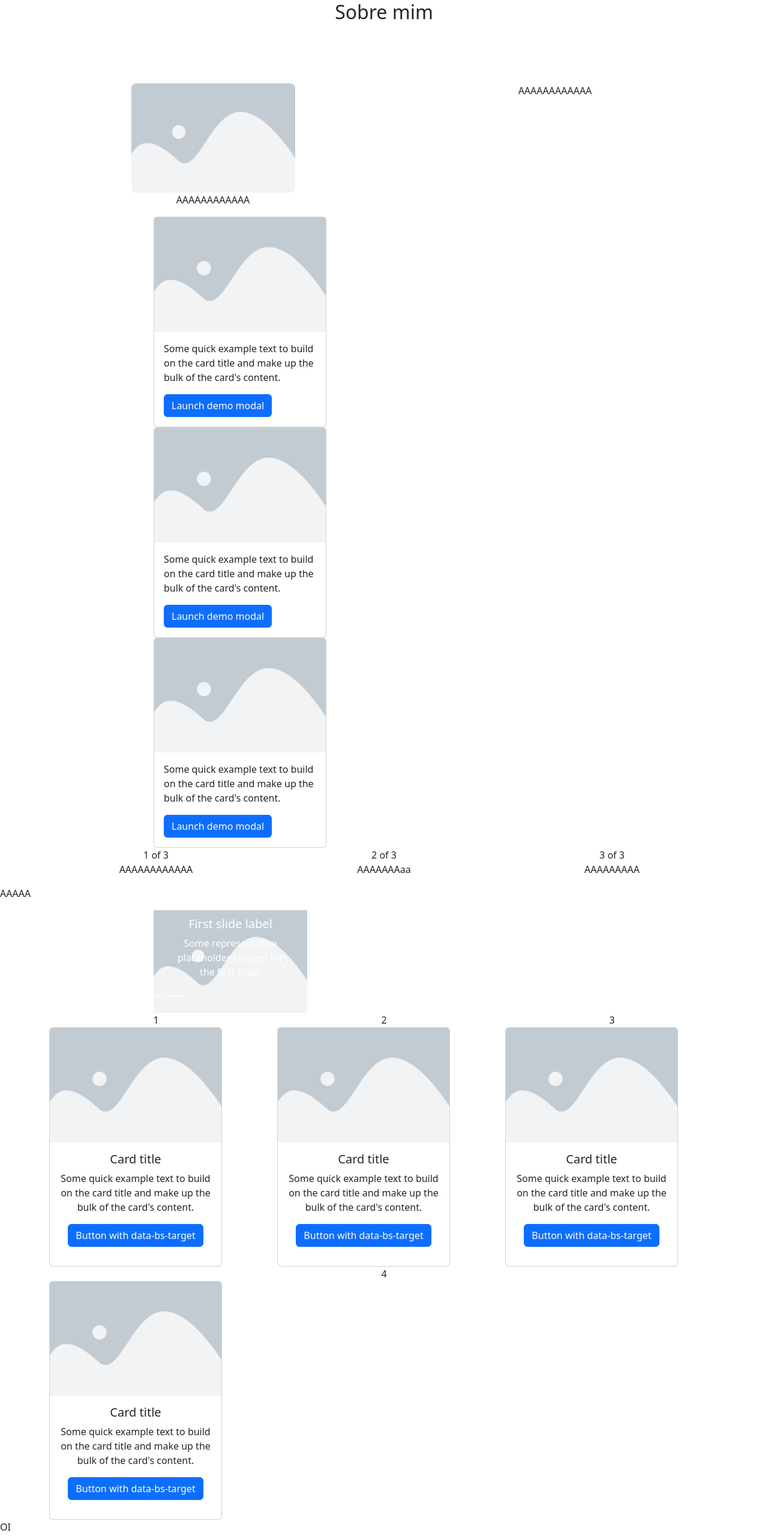
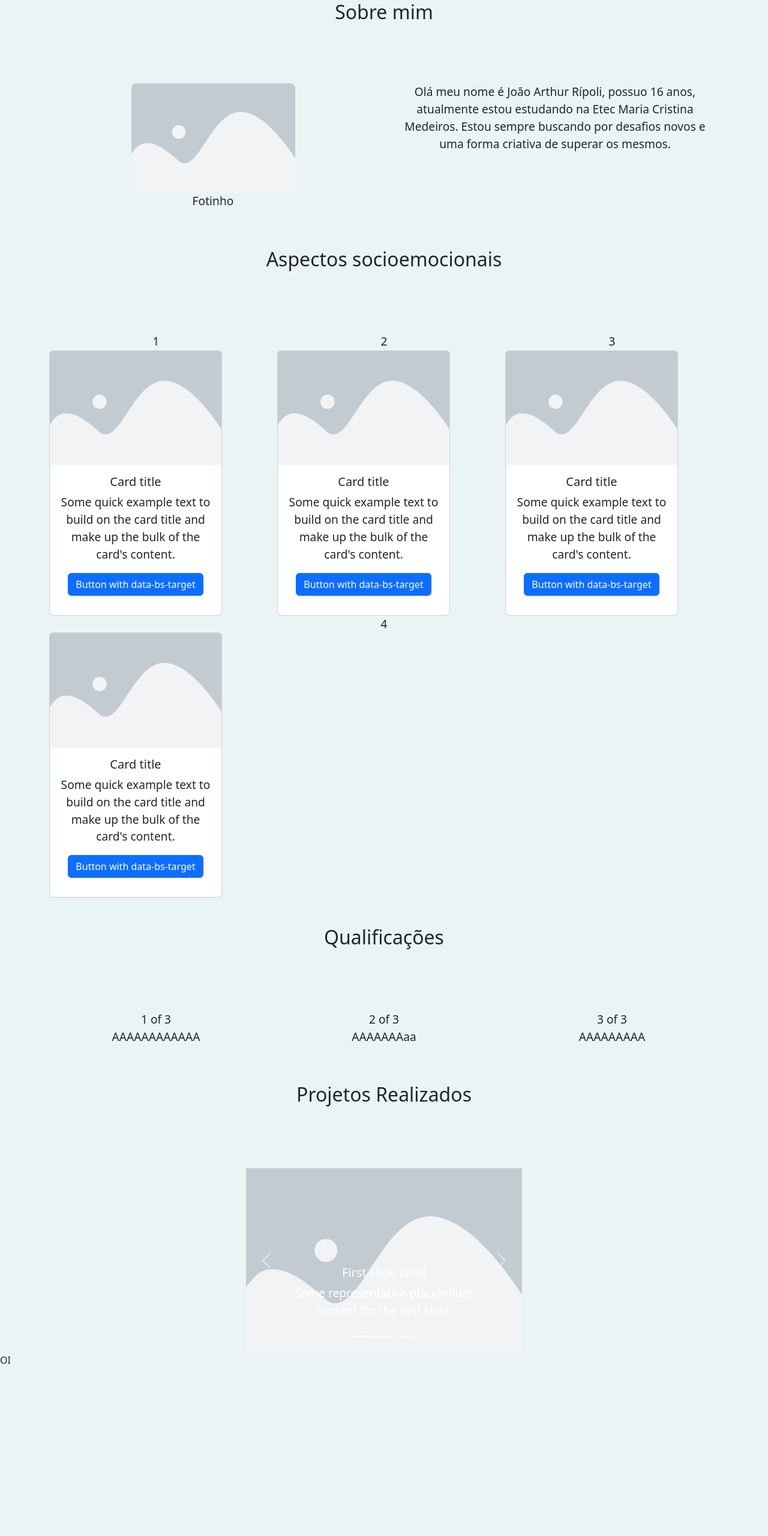
Before and after one commit to JoArthur8/CurriculoBootstrap, a plain HTML site: page index.html in a window 1280 px wide. Shown: the part 100-2660 px from the top of the page at 60% size. After the commit the page ends 2395 px from the top, so only its background shows below. Drawn offline with Linux system fonts and the light colour scheme.

Commit message:
arrumada

```diff
--- a/css/estilo.css
+++ b/css/estilo.css
@@ -1,12 +1,24 @@
-.socioemocional , .portfolio .carousel {
-    padding-left: 20%;
+/* Cores */
+
+/*
+#6b9080
+#a4c3b2
+#cce3de
+#eaf4f4
+#f6fff8
+*/
+body{
+    background-color: #eaf4f4;
 }
-.carousel {
+main{
+    padding-left: 5%;
+    padding-right: 5%;
+    font-size: 1.2rem;
+}
 
-    width: 40%;
-}
-/* Consertar carrosel depois */
+
 h1{
+    text-align: center;
     font-size: 2rem;
     line-height: 1rem;
     margin-top: 5%;
@@ -18,3 +30,10 @@ h1{
     justify-self: center;
     align-self: center;
 }
+.carrossel {
+    margin-left: auto;
+    margin-right: auto;
+    align-items: center;
+    justify-content: center;
+    width: 40%;
+}
--- a/index.html
+++ b/index.html
@@ -10,11 +10,7 @@
     <header>
 
     </header>
-    <div class="banner">
-      <!-- Colocar tema claro e escuro -->
-      <!-- Fazer dropdown (FEITO)-->
 
-    </div>
       <nav class="navbar navbar-expand-lg bg-body-tertiary">
         <div class="container-fluid">
           <a class="navbar-brand" href="#">Navbar</a>
@@ -44,6 +40,7 @@
           </div>
         </div>
       </nav>
+
     <main>
       <section class="sobre">
         <!-- Coluna de grid 2 (OK)-->
@@ -54,182 +51,18 @@
 
             <img class="sobreimg" src="img/elementor-placeholder-image.png" alt="">
             <!-- Colocar uma foto minha aqui depois -->
-            <p>AAAAAAAAAAAA</p>
+            <p>Fotinho</p>
           </div>
           <div class="col">
             <!-- Colocar um textinho de sobre mim depois -->
-            <p>AAAAAAAAAAAA</p>
+            <p>Olá meu nome é João Arthur Rípoli, possuo 16 anos, atualmente estou estudando na Etec Maria Cristina Medeiros. Estou sempre buscando por desafios novos e uma forma criativa de superar os mesmos. </p>
 
           </div>
         </div>
         </div>
       </section>
       <section class="socioemocional">
-        <!-- Cards com modal -->
-        <div class="card" style="width: 18rem;">
-          <img src="img/elementor-placeholder-image.png" class="card-img-top" alt="...">
-          <div class="card-body">
-            <!--  -->
-            <p class="card-text">Some quick example text to build on the card title and make up the bulk of the card's content.</p>
-            <!-- Button trigger modal -->
-        <button type="button" class="btn btn-primary" data-bs-toggle="modal" data-bs-target="#exampleModal">
-          Launch demo modal
-        </button>
-
-        <!-- Modal -->
-        <div class="modal fade" id="exampleModal" tabindex="-1" aria-labelledby="exampleModalLabel" aria-hidden="true">
-          <div class="modal-dialog">
-            <div class="modal-content">
-              <div class="modal-header">
-                <h1 class="modal-title fs-5" id="exampleModalLabel">Modal title</h1>
-                <button type="button" class="btn-close" data-bs-dismiss="modal" aria-label="Close"></button>
-              </div>
-              <div class="modal-body">
-                ...
-              </div>
-              <div class="modal-footer">
-                <button type="button" class="btn btn-secondary" data-bs-dismiss="modal">Close</button>
-                <button type="button" class="btn btn-primary">Save changes</button>
-              </div>
-            </div>
-          </div>
-        </div>
-          </div>
-        </div>
-        <div class="card" style="width: 18rem;">
-          <img src="img/elementor-placeholder-image.png" class="card-img-top" alt="...">
-          <div class="card-body">
-            <p class="card-text">Some quick example text to build on the card title and make up the bulk of the card's content.</p>
-            <!-- Button trigger modal -->
-        <button type="button" class="btn btn-primary" data-bs-toggle="modal" data-bs-target="#exampleModal">
-          Launch demo modal
-        </button>
-
-        <!-- Modal -->
-        <div class="modal fade" id="exampleModal" tabindex="-1" aria-labelledby="exampleModalLabel" aria-hidden="true">
-          <div class="modal-dialog">
-            <div class="modal-content">
-              <div class="modal-header">
-                <h1 class="modal-title fs-5" id="exampleModalLabel">Modal title</h1>
-                <button type="button" class="btn-close" data-bs-dismiss="modal" aria-label="Close"></button>
-              </div>
-              <div class="modal-body">
-                ...
-              </div>
-              <div class="modal-footer">
-                <button type="button" class="btn btn-secondary" data-bs-dismiss="modal">Close</button>
-                <button type="button" class="btn btn-primary">Save changes</button>
-              </div>
-            </div>
-          </div>
-        </div>
-          </div>
-        </div>
-        <div class="card" style="width: 18rem;">
-          <img src="img/elementor-placeholder-image.png" class="card-img-top" alt="...">
-          <div class="card-body">
-            <p class="card-text">Some quick example text to build on the card title and make up the bulk of the card's content.</p>
-            <!-- Button trigger modal -->
-        <button type="button" class="btn btn-primary" data-bs-toggle="modal" data-bs-target="#exampleModal">
-          Launch demo modal
-        </button>
-
-        <!-- Modal -->
-        <div class="modal fade" id="exampleModal" tabindex="-1" aria-labelledby="exampleModalLabel" aria-hidden="true">
-          <div class="modal-dialog">
-            <div class="modal-content">
-              <div class="modal-header">
-                <h1 class="modal-title fs-5" id="exampleModalLabel">Modal title</h1>
-                <button type="button" class="btn-close" data-bs-dismiss="modal" aria-label="Close"></button>
-              </div>
-              <div class="modal-body">
-                ...
-              </div>
-              <div class="modal-footer">
-                <button type="button" class="btn btn-secondary" data-bs-dismiss="modal">Close</button>
-                <button type="button" class="btn btn-primary">Save changes</button>
-              </div>
-            </div>
-          </div>
-        </div>
-          </div>
-        </div>
-
-        <!-- MODIFICAR O MODAL PARA QUE NÃO TENHA BOTÃO E QUE SEJA DIRETO CLICANDO NO CARD -->
-
-      </section>
-      <section class="qualificacoes">
-        <!-- 3 Colunas, uma com coisas da escola, outra trabalho e outra com premios externos -->
-        <div class="container text-center">
-          <div class="row">
-            <div class="col">
-              1 of 3
-              <p>AAAAAAAAAAAA</p>
-              <!-- Tacar bagulho da escola -->
-            </div>
-            <div class="col">
-              2 of 3
-              <p>AAAAAAAaa</p>
-              <!-- Tacar nada pq não sou Clt -->
-            </div>
-            <div class="col">
-              3 of 3
-              <p>AAAAAAAAA</p>
-              <!-- Tacar as medalhas/certificado da obmep -->
-            </div>
-          </div>
-        </div>
-
-      </section>
-      <section class="portfolio">
-        <!-- Projetos escolares e projetos alternativos (Temos que começar o projeto aula de lan house um dia) -->
-        <!-- Carrousel -->
-        <p>AAAAA</p>
-        <!-- Consertar o Carrousel depois -->
-        <div id="carouselExampleCaptions" class="carousel slide">
-          <div class="carousel-indicators">
-            <button type="button" data-bs-target="#carouselExampleCaptions" data-bs-slide-to="0" class="active" aria-current="true" aria-label="Slide 1"></button>
-            <button type="button" data-bs-target="#carouselExampleCaptions" data-bs-slide-to="1" aria-label="Slide 2"></button>
-            <button type="button" data-bs-target="#carouselExampleCaptions" data-bs-slide-to="2" aria-label="Slide 3"></button>
-          </div>
-          <div class="carousel-inner">
-            <div class="carousel-item active">
-              <img src="img/elementor-placeholder-image.png" class="d-block w-100" alt="...">
-              <div class="carousel-caption d-none d-md-block">
-                <h5>First slide label</h5>
-                <p>Some representative placeholder content for the first slide.</p>
-              </div>
-            </div>
-            <div class="carousel-item">
-              <img src="img/elementor-placeholder-image.png" class="d-block w-100" alt="...">
-              <div class="carousel-caption d-none d-md-block">
-                <h5>Second slide label</h5>
-                <p>Some representative placeholder content for the second slide.</p>
-              </div>
-            </div>
-            <div class="carousel-item">
-              <img src="img/elementor-placeholder-image.png" class="d-block w-100" alt="...">
-              <div class="carousel-caption d-none d-md-block">
-                <h5>Third slide label</h5>
-                <p>Some representative placeholder content for the third slide.</p>
-              </div>
-            </div>
-          </div>
-          <button class="carousel-control-prev" type="button" data-bs-target="#carouselExampleCaptions" data-bs-slide="prev">
-            <span class="carousel-control-prev-icon" aria-hidden="true"></span>
-            <span class="visually-hidden">Previous</span>
-          </button>
-          <button class="carousel-control-next" type="button" data-bs-target="#carouselExampleCaptions" data-bs-slide="next">
-            <span class="carousel-control-next-icon" aria-hidden="true"></span>
-            <span class="visually-hidden">Next</span>
-          </button>
-        </div>
-      </section>
-
-      <section class="habilidades">
-        <!-- Cards com minhas experiencias gerais -->
-        <!-- Collapse -->
-
+        <h1>Aspectos socioemocionais</h1>
         <div class="container text-center">
           <div class="row">
             <div class="col">1
@@ -308,6 +141,77 @@
         </div>
 
       </section>
+      <section class="qualificacoes">
+        <h1> Qualificações</h1>
+        <!-- 3 Colunas, uma com coisas da escola, outra trabalho e outra com premios externos -->
+        <div class="container text-center">
+          <div class="row">
+            <div class="col">
+              1 of 3
+              <p>AAAAAAAAAAAA</p>
+              <!-- Tacar bagulho da escola -->
+            </div>
+            <div class="col">
+              2 of 3
+              <p>AAAAAAAaa</p>
+              <!-- Tacar nada pq não sou Clt -->
+            </div>
+            <div class="col">
+              3 of 3
+              <p>AAAAAAAAA</p>
+              <!-- Tacar as medalhas/certificado da obmep -->
+            </div>
+          </div>
+        </div>
+
+      </section>
+      <section class="portfolio">
+        <!-- Projetos escolares e projetos alternativos (Temos que começar o projeto aula de lan house um dia) -->
+        <!-- Carrousel -->
+         <h1> Projetos Realizados</h1>
+
+        <div class="carrossel">
+          <div id="carouselExampleCaptions" class="carousel slide">
+            <div class="carousel-indicators">
+              <button type="button" data-bs-target="#carouselExampleCaptions" data-bs-slide-to="0" class="active" aria-current="true" aria-label="Slide 1"></button>
+              <button type="button" data-bs-target="#carouselExampleCaptions" data-bs-slide-to="1" aria-label="Slide 2"></button>
+              <button type="button" data-bs-target="#carouselExampleCaptions" data-bs-slide-to="2" aria-label="Slide 3"></button>
+            </div>
+            <div class="carousel-inner">
+              <div class="carousel-item active">
+                <img src="img/elementor-placeholder-image.png" class="d-block w-100" alt="...">
+                <div class="carousel-caption d-none d-md-block">
+                  <h5>First slide label</h5>
+                  <p>Some representative placeholder content for the first slide.</p>
+                </div>
+              </div>
+              <div class="carousel-item">
+                <img src="img/elementor-placeholder-image.png" class="d-block w-100" alt="...">
+                <div class="carousel-caption d-none d-md-block">
+                  <h5>Second slide label</h5>
+                  <p>Some representative placeholder content for the second slide.</p>
+                </div>
+              </div>
+              <div class="carousel-item">
+                <img src="img/elementor-placeholder-image.png" class="d-block w-100" alt="...">
+                <div class="carousel-caption d-none d-md-block">
+                  <h5>Third slide label</h5>
+                  <p>Some representative placeholder content for the third slide.</p>
+                </div>
+              </div>
+            </div>
+            <button class="carousel-control-prev" type="button" data-bs-target="#carouselExampleCaptions" data-bs-slide="prev">
+              <span class="carousel-control-prev-icon" aria-hidden="true"></span>
+              <span class="visually-hidden">Previous</span>
+            </button>
+            <button class="carousel-control-next" type="button" data-bs-target="#carouselExampleCaptions" data-bs-slide="next">
+              <span class="carousel-control-next-icon" aria-hidden="true"></span>
+              <span class="visually-hidden">Next</span>
+            </button>
+          </div>
+        </div>
+      </section>
+
 
     </main>
     <footer>
```
Lines whose indentation alone changed are shown as unchanged.
